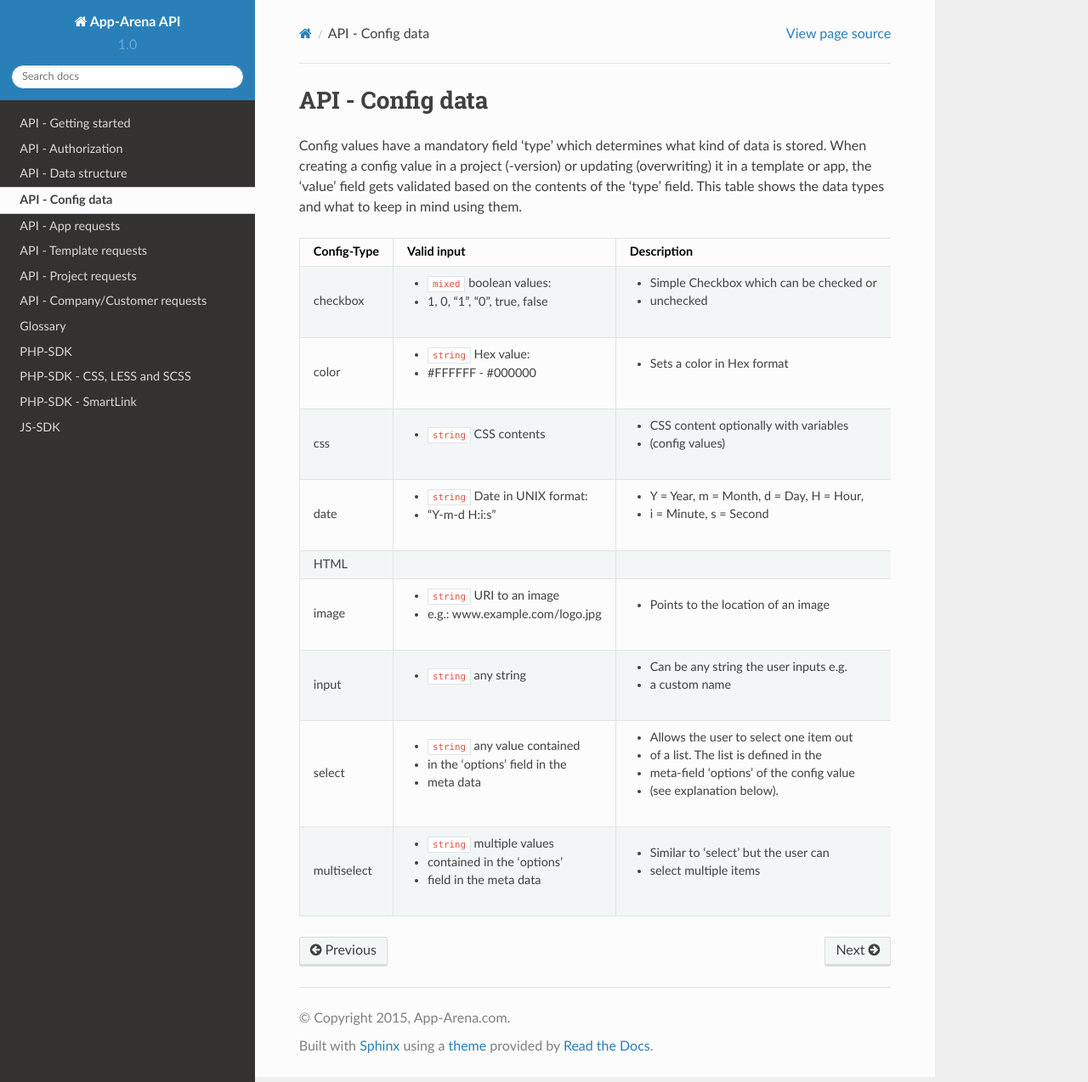
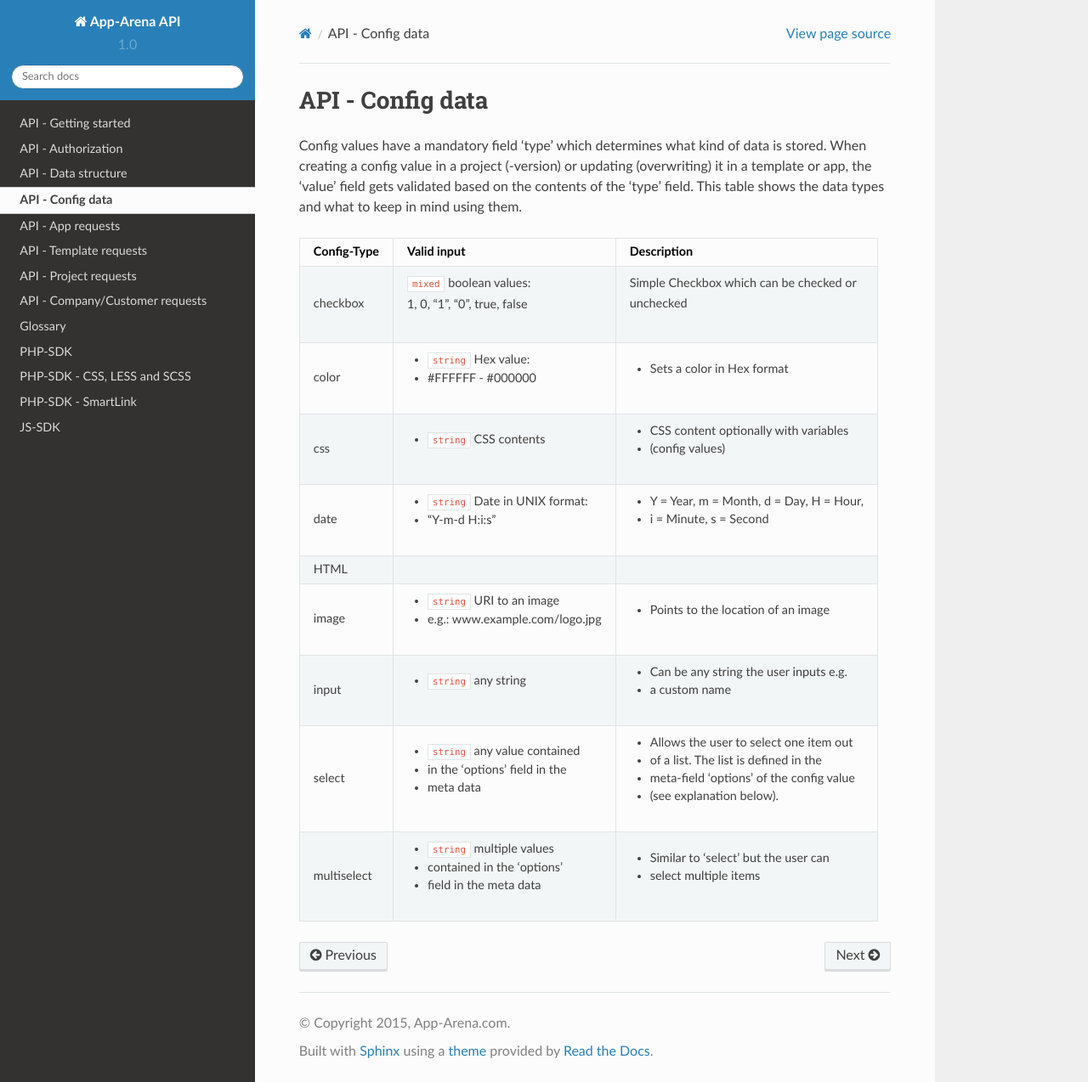
Before and after one commit to apparena/docs, a Sphinx documentation site: the page built from docs/api/050-config.rst, in a window 1280 px wide and 1274 px high. Shown: the whole window at 85% size. Built offline with Sphinx 7.4.7 and the Read the Docs theme 2.0.0, drawn with Linux system fonts in a browser that asks for light colours.

```diff
--- a/docs/api/050-config.rst
+++ b/docs/api/050-config.rst
@@ -8,8 +8,8 @@ the 'type' field. This table shows the data types and what to keep in mind using
 +---------------+-----------------------------------+-------------------------------------------+
 | Config-Type   | Valid input                       | Description                               |
 +===============+===================================+===========================================+
-| checkbox      | - ``mixed`` boolean values:       | * Simple Checkbox which can be checked or |
-|               | - 1, 0, "1", "0", true, false     | * unchecked                               |
+| checkbox      | | ``mixed`` boolean values:       | | Simple Checkbox which can be checked or |
+|               | | 1, 0, "1", "0", true, false     | | unchecked                               |
 |               |                                   |                                           |
 +---------------+-----------------------------------+-------------------------------------------+
 | color         | - ``string`` Hex value:           | - Sets a color in Hex format              |
```
